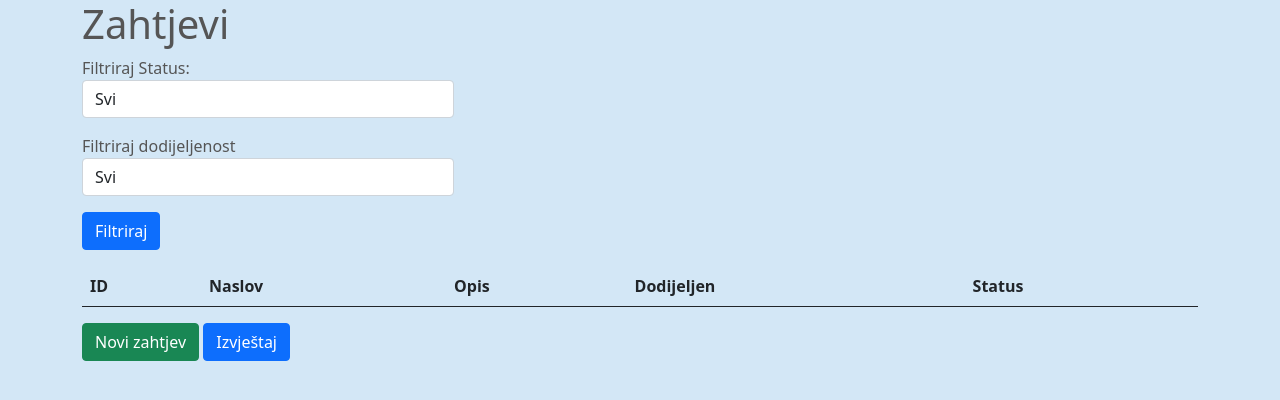
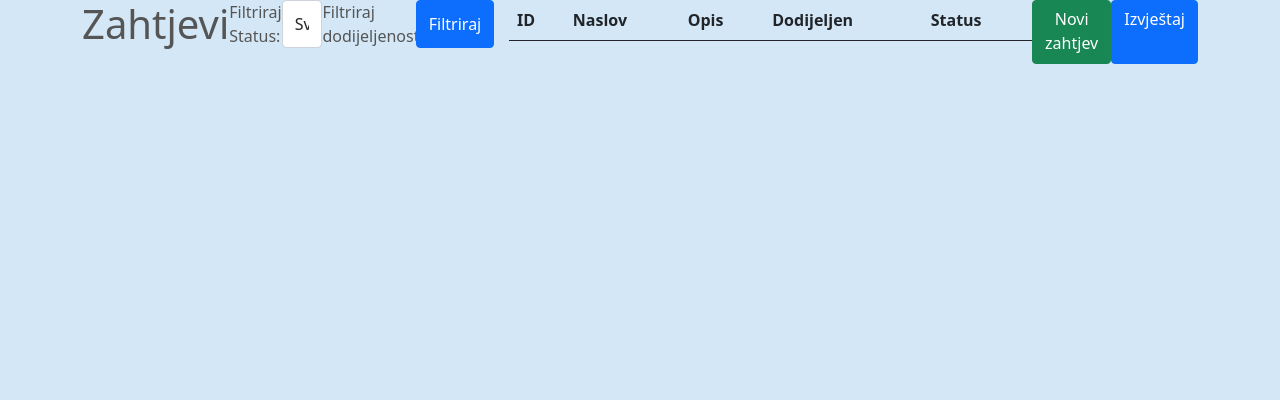
Before and after one commit to igorpavlic/Helpdesk, a Flask app: page / in a window 1280 px wide. Shown: the top 400 px of the page. Run offline with Flask 3, Linux system fonts and the light colour scheme; data that the repository does not hold is empty.

Commit message:
Update custom.css

```diff
--- a/static/custom.css
+++ b/static/custom.css
@@ -12,6 +12,9 @@ body {
     background-color: var(--accent-color) !important;
     color: #555 !important;
 }
+
+div {
+    display: flex;
 
 a {
     color: #2e5a94;
```
